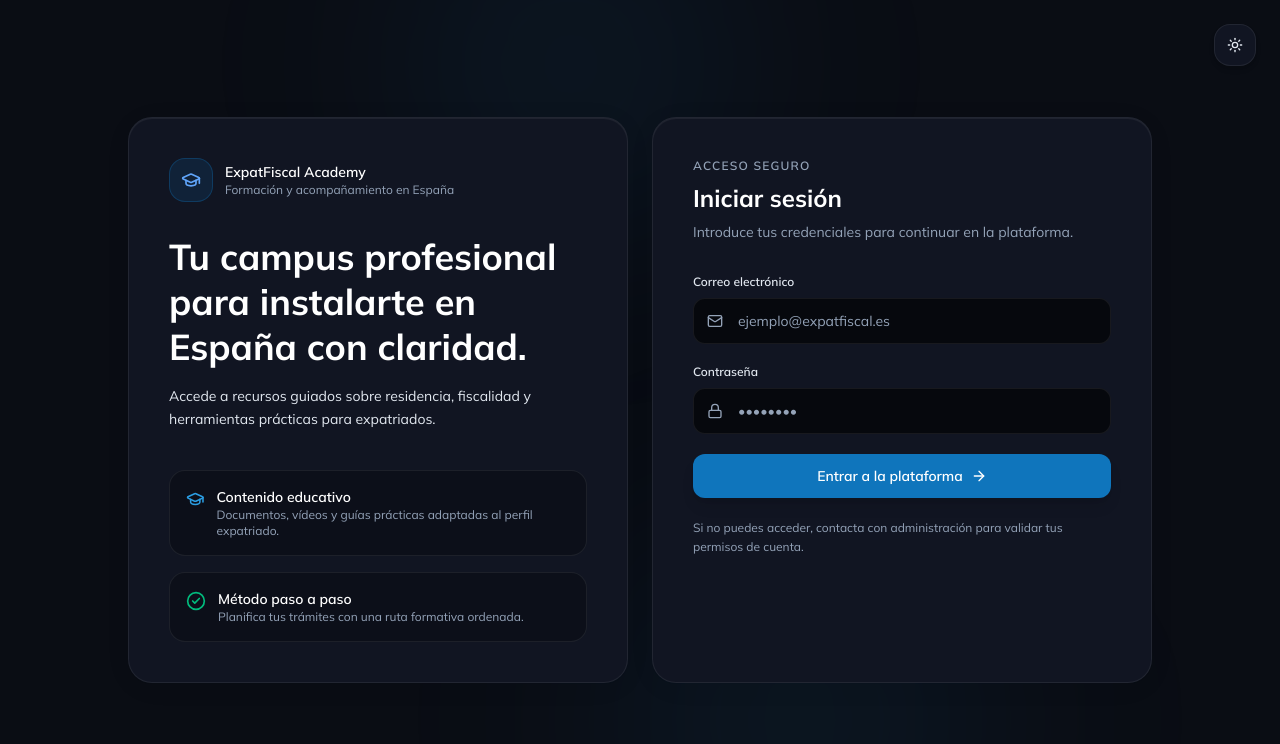
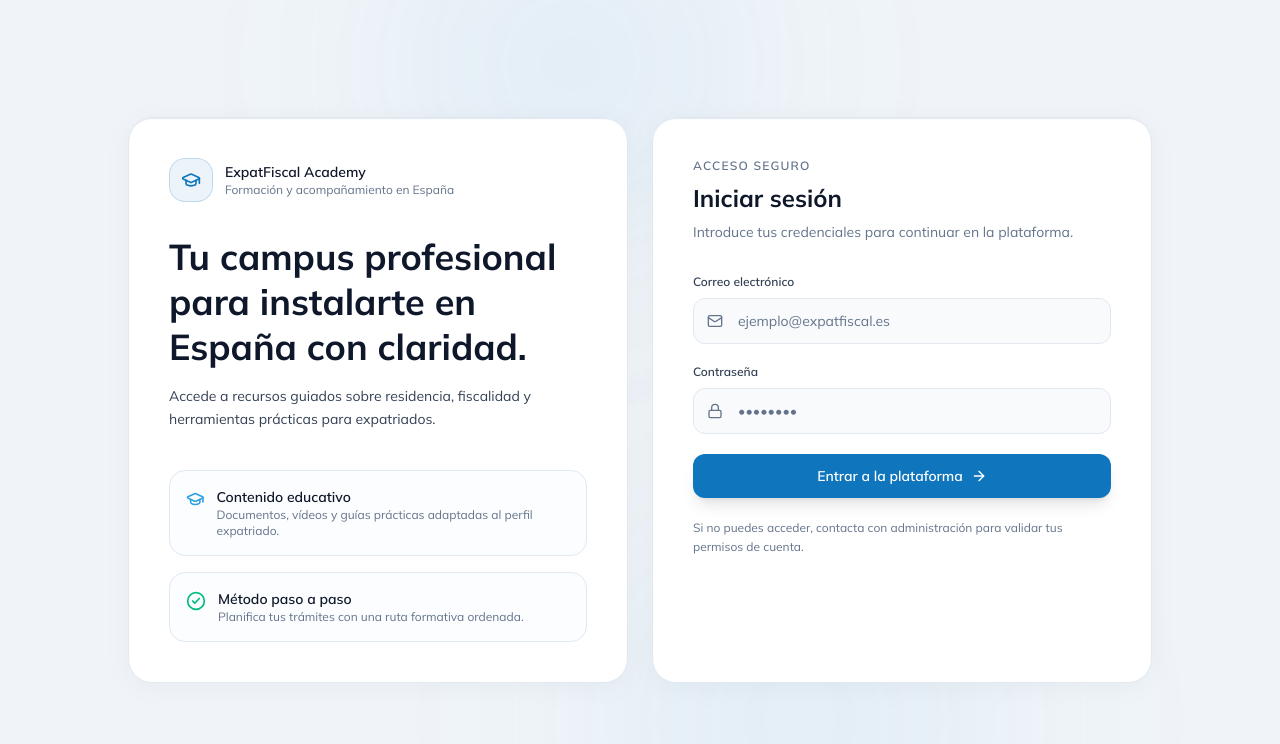
Before and after one commit to jonathanlugo2/Academy, a React (Vite) app: page /login in a window 1280 px wide. Shown: the top 744 px of the page. Built offline with nearby package versions, Linux system fonts and the light colour scheme; no server answers.

Commit message:
feat: set light theme as default and remove theme toggle from login

```diff
--- a/src/components/Login.jsx
+++ b/src/components/Login.jsx
@@ -2,12 +2,10 @@ import { useState, useEffect } from 'react';
 import { useNavigate } from 'react-router-dom';
 import { useAuth } from '../hooks/useAuth';
 import { supabase } from '../utils/supabaseClient';
-import { Mail, Lock, ArrowRight, ShieldAlert, GraduationCap, Building2, CheckCircle2, Sun, Moon } from 'lucide-react';
-import { useTheme } from '../context/ThemeContext';
+import { Mail, Lock, ArrowRight, ShieldAlert, GraduationCap, Building2, CheckCircle2 } from 'lucide-react';
 
 export default function Login() {
   const { user, login } = useAuth();
-  const { theme, toggleTheme } = useTheme();
   const navigate = useNavigate();
 
   const [email, setEmail] = useState('');
@@ -51,17 +49,6 @@ export default function Login() {
 
   return (
     <div className="min-h-screen bg-bg-main flex items-center justify-center p-4 md:p-8 relative overflow-hidden transition-colors duration-200">
-      {/* Selector de Tema */}
-      <div className="absolute top-6 right-6 z-50">
-        <button
-          onClick={toggleTheme}
-          className="p-3 bg-bg-card hover:bg-bg-input border border-border-main rounded-2xl text-text-main hover:text-text-active transition-all cursor-pointer shadow-md hover:scale-105 active:scale-95 duration-200"
-          title="Cambiar tema"
-        >
-          {theme === 'light' ? <Moon className="w-4 h-4" /> : <Sun className="w-4 h-4" />}
-        </button>
-      </div>
-
       <div className="absolute inset-0 pointer-events-none">
         <div className="absolute -top-20 left-1/3 h-72 w-72 rounded-full bg-indigo-500/10 blur-[120px]"></div>
         <div className="absolute -bottom-20 right-1/4 h-80 w-80 rounded-full bg-blue-500/10 blur-[130px]"></div>
--- a/src/context/ThemeContext.jsx
+++ b/src/context/ThemeContext.jsx
@@ -2,16 +2,16 @@
 import { createContext, useContext, useState, useEffect } from 'react';
 
 const ThemeContext = createContext({
-  theme: 'dark',
+  theme: 'light',
   toggleTheme: () => {}
 });
 
 export function ThemeProvider({ children }) {
   const [theme, setTheme] = useState(() => {
-    // default to dark, check localstorage first
+    // default to light, check localstorage first
     const saved = localStorage.getItem('expatfiscal-theme');
     if (saved) return saved;
-    return 'dark'; // Default to dark cyberpunk theme
+    return 'light'; // Default to light theme
   });
 
   useEffect(() => {
--- a/src/index.css
+++ b/src/index.css
@@ -1,22 +1,22 @@
 @import "tailwindcss";
 
 :root {
-  /* Dark mode variables (Default) - Refreshed with deep-navy EdTech theme inspired by Edutin */
-  --bg-main: #0a0d14;
-  --bg-card: #111522;
-  --bg-sidebar: #0e111b;
-  --bg-input: #06080d;
-  --border-main: rgba(255, 255, 255, 0.07);
-  --border-hover: rgba(15, 117, 188, 0.35);
-  --text-main: #e2e8f0;
-  --text-muted: #94a3b8;
-  --text-title: #ffffff;
-  --bg-active: rgba(15, 117, 188, 0.15);
-  --text-active: #60a5fa;
-  --border-active: rgba(15, 117, 188, 0.3);
-  --scrollbar-track: #06080d;
-  --scrollbar-thumb: #1e293b;
-  --scrollbar-thumb-hover: #334155;
+  /* Light mode variables (Default) - Refreshed with Edutin Academy inspired clean palette */
+  --bg-main: #f0f4f8; /* Soft blue-gray background */
+  --bg-card: #ffffff; /* Crisp white cards */
+  --bg-sidebar: #ffffff; /* Clean white sidebar */
+  --bg-input: #f8fafc; /* Sleek light input field background */
+  --border-main: #e2e8f0; /* Soft borders */
+  --border-hover: rgba(15, 117, 188, 0.4); /* Edutin Blue hover border */
+  --text-main: #334155; /* Slate main text */
+  --text-muted: #64748b; /* Soft gray-blue muted text */
+  --text-title: #0f172a; /* Dark navy headings */
+  --bg-active: rgba(15, 117, 188, 0.08); /* Soft active blue background */
+  --text-active: #0f75bc; /* Edutin active blue text */
+  --border-active: rgba(15, 117, 188, 0.2); /* Soft active blue border */
+  --scrollbar-track: #f1f5f9;
+  --scrollbar-thumb: #cbd5e1;
+  --scrollbar-thumb-hover: #94a3b8;
 }
 
 html.light {
@@ -36,6 +36,25 @@ html.light {
   --scrollbar-track: #f1f5f9;
   --scrollbar-thumb: #cbd5e1;
   --scrollbar-thumb-hover: #94a3b8;
+}
+
+html.dark {
+  /* Dark mode variables - Refreshed with deep-navy EdTech theme inspired by Edutin */
+  --bg-main: #0a0d14;
+  --bg-card: #111522;
+  --bg-sidebar: #0e111b;
+  --bg-input: #06080d;
+  --border-main: rgba(255, 255, 255, 0.07);
+  --border-hover: rgba(15, 117, 188, 0.35);
+  --text-main: #e2e8f0;
+  --text-muted: #94a3b8;
+  --text-title: #ffffff;
+  --bg-active: rgba(15, 117, 188, 0.15);
+  --text-active: #60a5fa;
+  --border-active: rgba(15, 117, 188, 0.3);
+  --scrollbar-track: #06080d;
+  --scrollbar-thumb: #1e293b;
+  --scrollbar-thumb-hover: #334155;
 }
 
 @theme {
```
Also changed, not shown: 1 other file (tests, documents, lock files or other folders).
